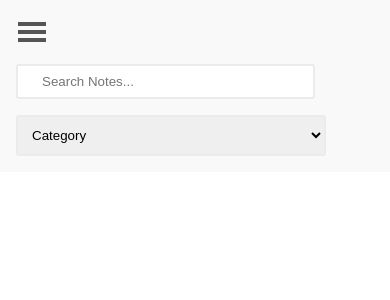
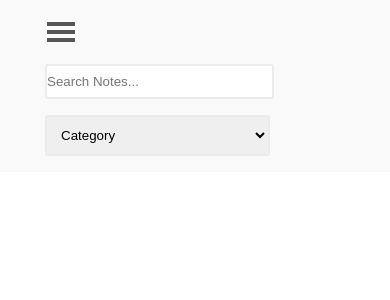
Before and after one commit to AndrewTownsley/React-Note-App, a React (Create React App) app: page / in a window 390 px wide. Shown: the top 300 px of the page. Built offline with nearby package versions, Linux system fonts and the light colour scheme; the HTML template or start-up script is replaced by a standard one.

Commit message:
Basic Mobile and tablet layouts are done.  Fine tuning is still needed.  Next step is implementing the mobile menu.

```diff
--- a/src/App.css
+++ b/src/App.css
@@ -213,7 +213,7 @@ input:focus {
 }
 
 .note-search input {
-  padding: 0.5rem 1.5rem;
+  padding: 0.5rem 0;
   border-radius: var(--border-rad);
   border: none;
   border: var(--border-gray);
@@ -368,3 +368,23 @@ input:focus {
     grid-template-columns: 1fr;
   }
 }
+
+@media (max-width: 450px) {
+  .note-search-container {
+    display: flex;
+    flex-direction: column;
+    align-items: flex-start;
+    justify-content: center;
+    margin: 0 auto;
+    /* width: 80%; */
+  }
+
+  .note-search-category {
+    width: 75%;
+  }
+
+  .note-search-input {
+    width: 75%;
+    margin-bottom: 1rem;
+  }
+}
```
